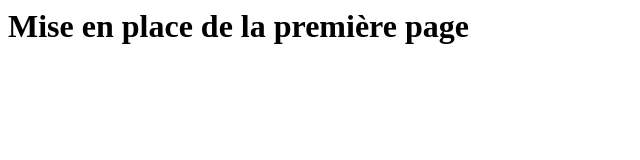
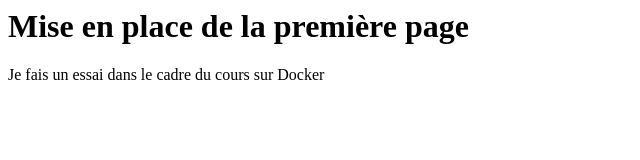
Before and after one commit to oflauzac/web1, a plain HTML site: page index.html in a window 1280 px wide. Shown: the whole page, without its empty margins (0-640 px from the left). Drawn offline with Linux system fonts and the light colour scheme.

Commit message:
Seconde modification

```diff
--- a/index.html
+++ b/index.html
@@ -4,5 +4,6 @@
     </head>
     <body>
         <h1> Mise en place de la première page </h1>
+        Je fais un essai dans le cadre du cours sur Docker
     </body>
 </html>
```
